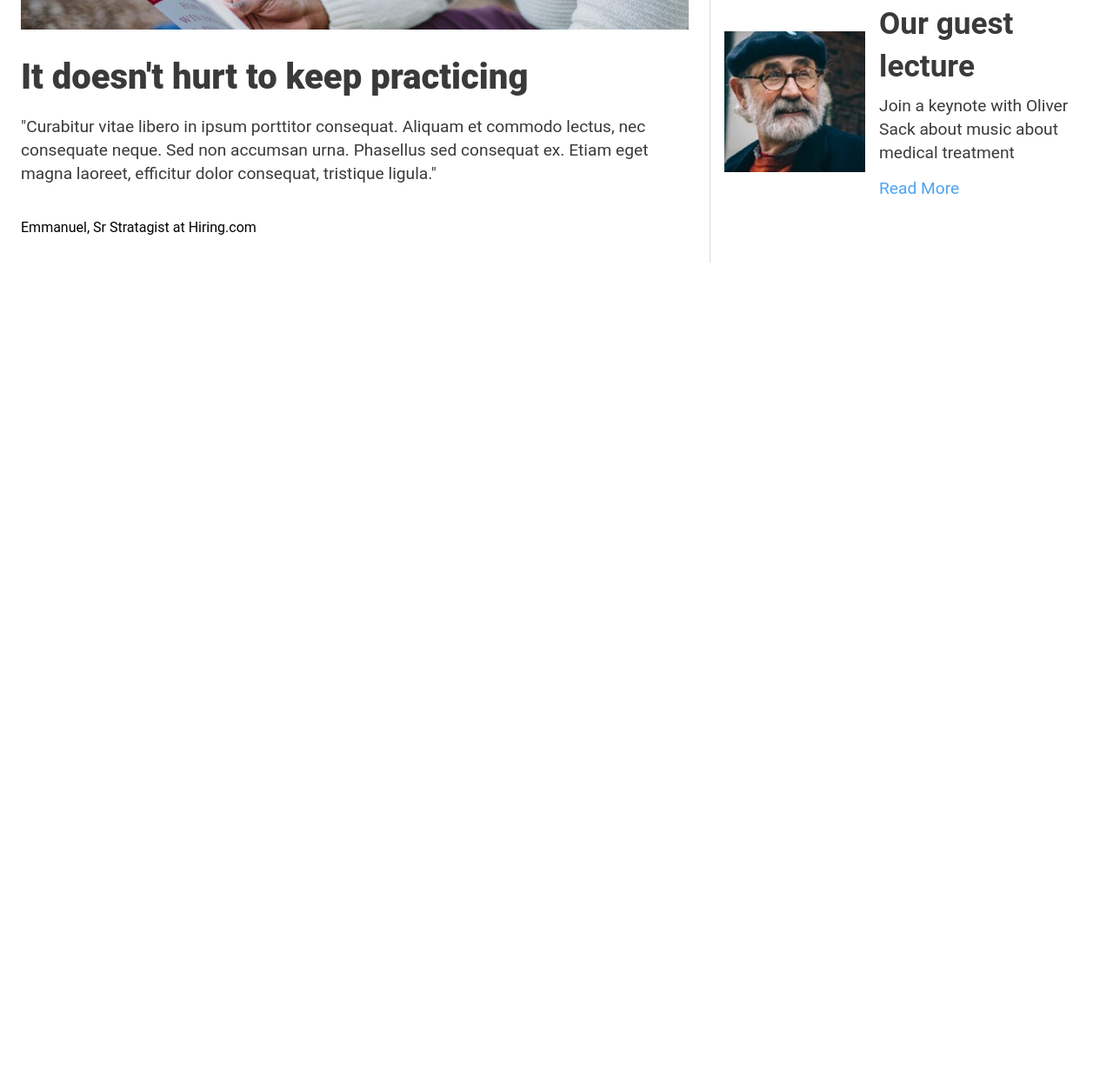
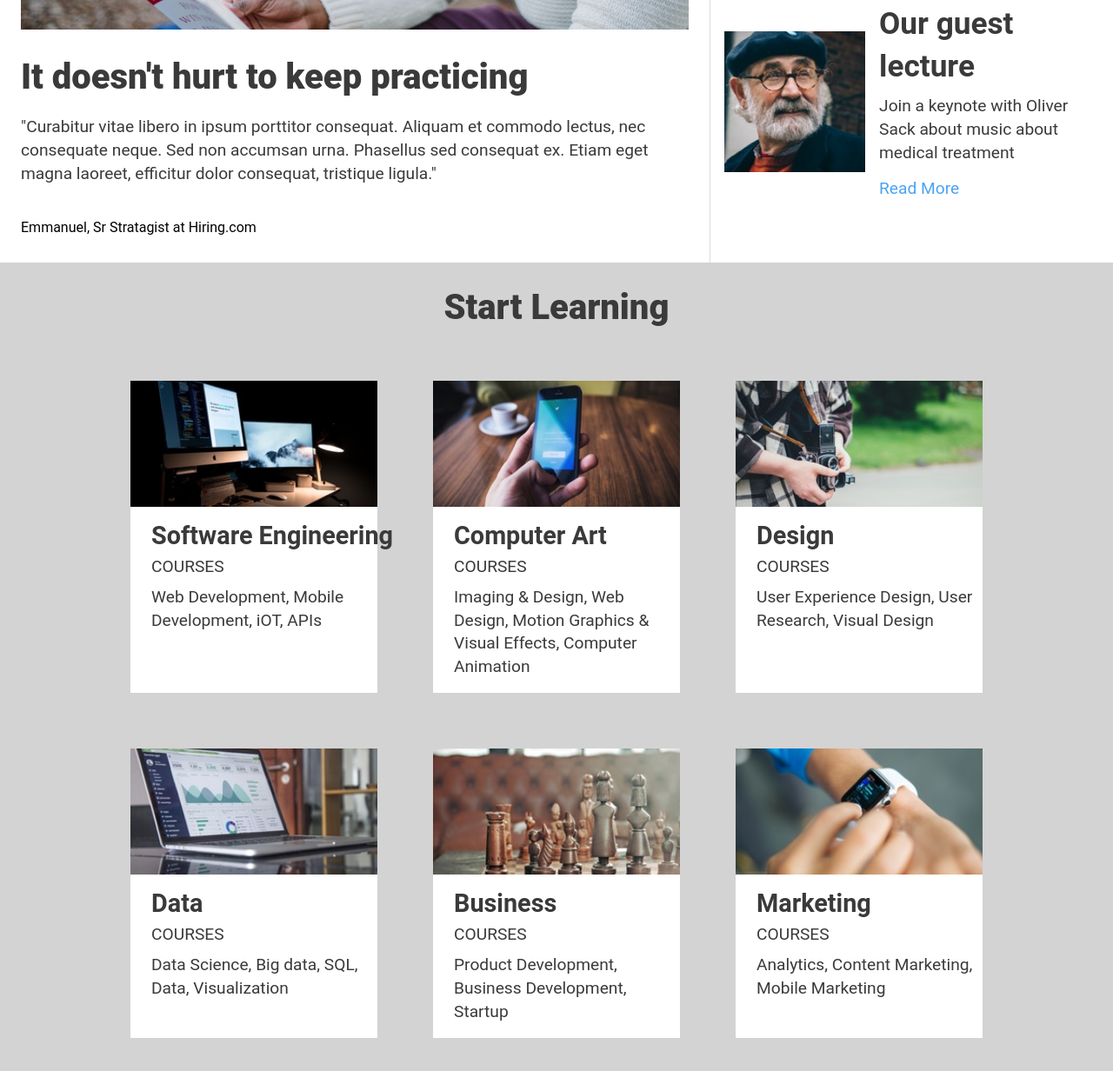
Before and after one commit to CliffordAgbonsuremi/Colmar-Academy-Capstone-, a plain HTML site: page index.html in a window 1280 px wide. Shown: the part 1115-2347 px from the top of the page at 87% size. Before the commit the page ends 1417 px from the top, so only its background shows below. Drawn offline with Linux system fonts and the light colour scheme.

Commit message:
Added the courses section (HTML and CSS code)

```diff
--- a/index.html
+++ b/index.html
@@ -112,6 +112,83 @@
             </div>
           </div>
         </div>
+
+        <!-- Courses Section -->
+        <div class="courses">
+          <h1>Start Learning</h1>
+
+          <div class="courses-container">
+
+
+            <div class="course">
+              <div class="course-hover">
+                <img src="./resources/images/course-software.jpg" alt="Computers">
+                <div class="course-text">
+                  <h3>Software Engineering</h3>
+                  <p>COURSES</p>
+                  <p>Web Development, Mobile Development, iOT, APIs</p>
+                </div>
+              </div>
+
+            </div>
+
+            <div class="course">
+              <img src="./resources/images/course-computer-art.jpg" alt="Cell Phone">
+              <div class="course-text">
+                <h3>Computer Art</h3>
+                <p>COURSES</p>
+                <p>Imaging & Design, Web Design, Motion Graphics & Visual Effects, Computer Animation</p>
+              </div>
+            </div>
+
+            <div class="course">
+              <img src="./resources/images/course-design.jpg" alt="Person holding a vintage camera">
+              <div class="course-text">
+                <h3>Design</h3>
+                <p>COURSES</p>
+                <p>User Experience Design, User Research, Visual Design</p>
+              </div>
+            </div>
+
+            <div class="course">
+              <img src="./resources/images/course-data.jpg" alt="Laptop with visualized data">
+              <div class="course-text">
+                <h3>Data</h3>
+                <p>COURSES</p>
+                <p>Data Science, Big data, SQL, Data, Visualization</p>
+              </div>
+            </div>
+
+            <div class="course">
+              <img src="./resources/images/course-business.jpg" alt="Chess">
+              <div class="course-text">
+                <h3>Business</h3>
+                <p>COURSES</p>
+                <p>Product Development, Business Development, Startup</p>
+              </div>
+            </div>
+
+            <div class="course">
+              <img src="./resources/images/course-marketing.jpg" alt="Smart Watch">
+              <div class="course-text">
+                <h3>Marketing</h3>
+                <p>COURSES</p>
+                <p>Analytics, Content Marketing, Mobile Marketing</p>
+              </div>
+            </div>
+
+          </div>
+
+        </div>
+
+        <!-- Thesis Exhibit -->
+
+
+
+
+
+
+
       </div>
   </body>
 </html>
--- a/resources/css/index.css
+++ b/resources/css/index.css
@@ -195,6 +195,57 @@ header .colmar{
   background-color: #dbdbdb;
 }
 
-.article{
+.courses{
+  padding: 2rem 4.5rem;
+  background-color: #D3D3D3;
+  margin: 0 auto;
+}
+
+.courses-container{
+  display: flex;
+  flex-direction: row;
+  flex-wrap: wrap;
+  justify-content: center;
+  z-index: 1;
+}
+
+
+.courses h1{
+  text-align: center;
+  padding-bottom: 2rem;
+  font-size: 2.5rem;
+  font-weight: 800;
+  color:#3a3a3a;
+  max-width:100%;
+}
+
+.course h3 {
+  font-size: 1.8rem;
+  font-weight: 600;
+  color:#3a3a3a;
+}
+
+.course p {
+  padding-top: 0.5rem;
+  font-size: 1.2rem;
+  line-height: 1.4;
+  color:#3a3a3a;
+  max-width:90%;
+  width: 400px;
 
 }
+
+.course{
+  background-color: white;
+  margin: 2rem;
+  width: 25%;
+}
+
+.course img{
+  max-width: 100%;
+}
+
+.course-text {
+  padding: 1rem 0 1rem 1.5rem;
+  width: 100%;
+}
```
